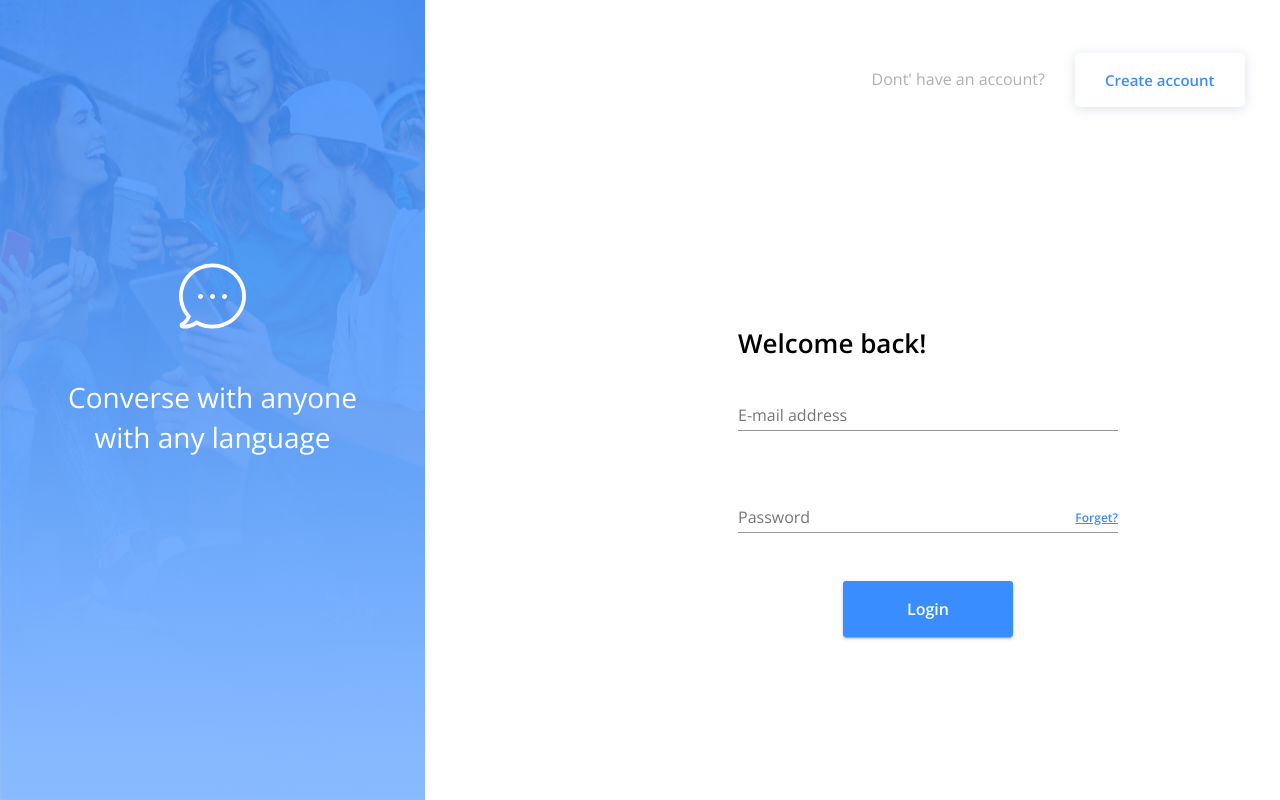
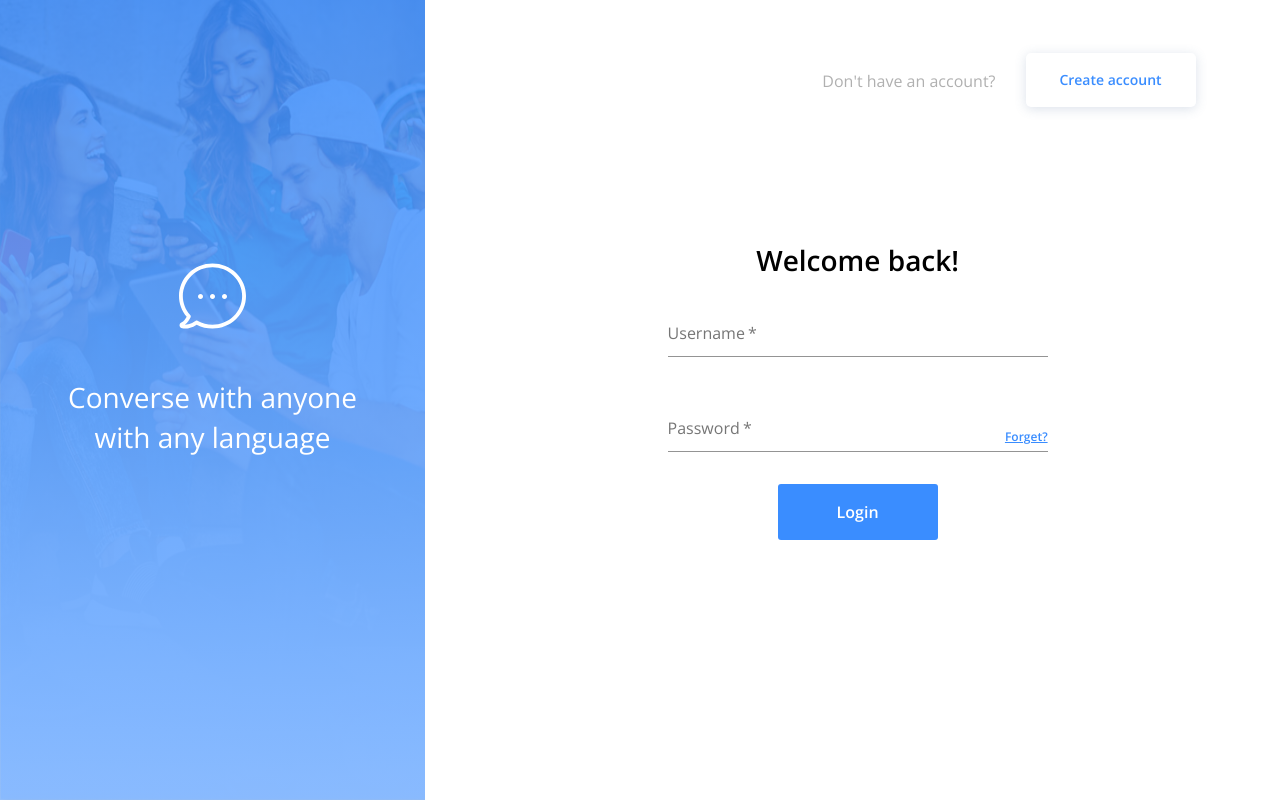
Before and after one commit to CodeMeKathy/91e575, a React (Create React App) app in the folder client/: page /login in a window 1280 px wide. Built offline with nearby package versions, Linux system fonts and the light colour scheme; no server answers.

Commit message:
Refactor (Login.js): Abstract out repetitive form components with styles
  Replace repetitive portions with:

- <SidePanel />,
- <FormHeader />,
- <CTAHeader />,
- <CTAButton />,
- <FormInput />

```diff
--- a/client/src/Login.js
+++ b/client/src/Login.js
@@ -1,127 +1,20 @@
 import React from "react";
 import { Redirect, useHistory } from "react-router-dom";
 import { connect } from "react-redux";
+import { Grid, Box, InputAdornment } from "@material-ui/core";
+import { login } from "./store/utils/thunkCreators";
+import useAuthLayout from "./themes/authLayout";
+
 import {
-  Grid,
-  Box,
-  Typography,
-  Button,
-  FormControl,
-  TextField,
-  InputAdornment,
-  makeStyles
-} from "@material-ui/core";
-import { login } from "./store/utils/thunkCreators";
-
-import { SidePanel } from "./components/index";
-
-const useStyles = makeStyles((theme) => ({
-  loginContainer: {
-    display: "flex",
-    height: "100vh",
-    justifyContent: "space-between",
-    alignItems: "center"
-  },
-  loginBox: {
-    display: "flex",
-    height: "100vh",
-    width: "55vw",
-    flexDirection: "column",
-    placeContent: "center",
-    alignItems: "center",
-    backgroundColor: theme.palette.contrastText,
-    "@media (max-width: 700px)": {
-      width: "100vw"
-    }
-  },
-  loginSignUpGrid: {
-    display: "flex",
-    height: "20vh",
-    justifyContent: "flex-end",
-    width: "90%",
-    alignContent: "center",
-    color: theme.palette.secondary.main,
-    lineHeight: "40px",
-    "& p": {
-      lineHeight: 3.25
-    }
-  },
-  loginSignUpBtn: {
-    height: "54px",
-    width: "170px",
-    marginLeft: "30px",
-    color: theme.palette.primary.main,
-    background: theme.palette.primary.contrastText,
-    boxShadow: "0px 2px 12px 0px #4A6A9533",
-    borderRadius: "5px",
-    "@media (max-width: 700px)": {
-      height: "40px",
-      width: "145px",
-      marginLeft: "70px"
-    }
-  },
-  loginHeader: {
-    height: "5.5vh",
-    fontSize: "26px",
-    fontWeight: "600",
-    lineHeight: "40px",
-    letterSpacing: "0px",
-    "@media (max-width: 320px)": {
-      height: "6.5vh",
-      fontSize: "24px"
-    }
-  },
-  loginGrid: {
-    display: "flex",
-    flexDirection: "column",
-    height: "80vh",
-    width: "100%",
-    justifyContent: "center",
-    alignItems: "center"
-  },
-  loginInput: {
-    width: "23.75rem",
-    marginBottom: "1.875rem",
-    "& a": {
-      fontSize: "12px",
-      fontWeight: "600",
-      color: theme.palette.primary.main
-    },
-    "@media (max-width: 768px)": {
-      width: "100%"
-    },
-    "@media (max-width: 320px)": {
-      width: "100%",
-      marginBottom: "0.875rem"
-    }
-  },
-  loginForm: {
-    display: "flex",
-    flexDirection: "column",
-    alignItems: "center",
-    justifyContent: "center",
-    width: "100%",
-    height: "100%"
-  },
-  loginBtn: {
-    height: "56px",
-    width: "170px",
-    marginTop: "10px",
-    lineHeight: "24px",
-    fontSize: "16px",
-    fontWeight: "700",
-    color: theme.palette.primary.contrastText,
-    borderRadius: "3px",
-    background: theme.palette.primary.main,
-    "@media (max-width: 700px)": {
-      height: "42px",
-      width: "145px"
-    }
-  }
-}));
+  SidePanel,
+  FormHeader,
+  CTAHeader,
+  CTAButton,
+  FormInput
+} from "./components/index";
 
 const Login = (props) => {
-  const classes = useStyles();
+  const authLayout = useAuthLayout();
   const history = useHistory();
   const { user, login } = props;
 
@@ -138,50 +31,39 @@ const Login = (props) => {
   }
 
   return (
-    <Grid className={classes.loginContainer} container justify="center">
+    <Grid className={authLayout.authContainer} container justify="center">
       <SidePanel />
-      <Box className={classes.loginBox}>
-        <Grid container item className={classes.loginSignUpGrid}>
-          <Typography>Dont' have an account?</Typography>
-          <Button
+      <Box className={authLayout.authBox}>
+        <CTAHeader
+          ctaHeader="Don't have an account?"
+          ctaButtonText="Create account"
           onClick={() => history.push("/register")}
-            className={classes.loginSignUpBtn}
-            size="large"
-          >
-            Create account
-          </Button>
-        </Grid>
-        <Grid container item className={classes.loginGrid}>
-          <form onSubmit={handleLogin} className={classes.loginForm}>
-            <Grid>
-              <Typography className={classes.loginHeader}>
-                Welcome back!
-              </Typography>
-              <Grid>
-                <FormControl margin="normal" required fullWidth>
-                  <TextField
-                    className={classes.loginInput}
-                    aria-label="E-mail address"
-                    label="E-mail address"
-                    name="email"
+          width="170px"
+          mobileWidth="145px"
+        />
+        <Grid container item className={authLayout.authGrid}>
+          <form onSubmit={handleLogin} className={authLayout.authForm}>
+            <FormHeader formHeader="Welcome back!" />
+            <FormInput
+              aria-label="Username"
+              label="Username"
+              name="username"
               type="text"
+              required
             />
-                </FormControl>
-              </Grid>
-              <FormControl margin="normal" required fullWidth>
-                <TextField
-                  className={classes.loginInput}
+            <FormInput
               label="Password"
               aria-label="password"
               type="password"
               name="password"
+              required
               InputProps={{
                 endAdornment: (
                   <InputAdornment position="end">
                     <a
                       href="#"
                       target="_blank"
-                          // TODO: Update link to reset password once process confirmed
+                      // Backlog ->TODO: -> Update with the correct link to reset password once determined
                     >
                       Forget?
                     </a>
@@ -189,16 +71,7 @@ const Login = (props) => {
                 )
               }}
             />
-              </FormControl>
-            </Grid>
-            <Button
-              type="submit"
-              variant="contained"
-              size="large"
-              className={classes.loginBtn}
-            >
-              Login
-            </Button>
+            <CTAButton ctaButtonText="Login" type="submit" />
           </form>
         </Grid>
       </Box>
```
Lines whose indentation alone changed are shown as unchanged.
